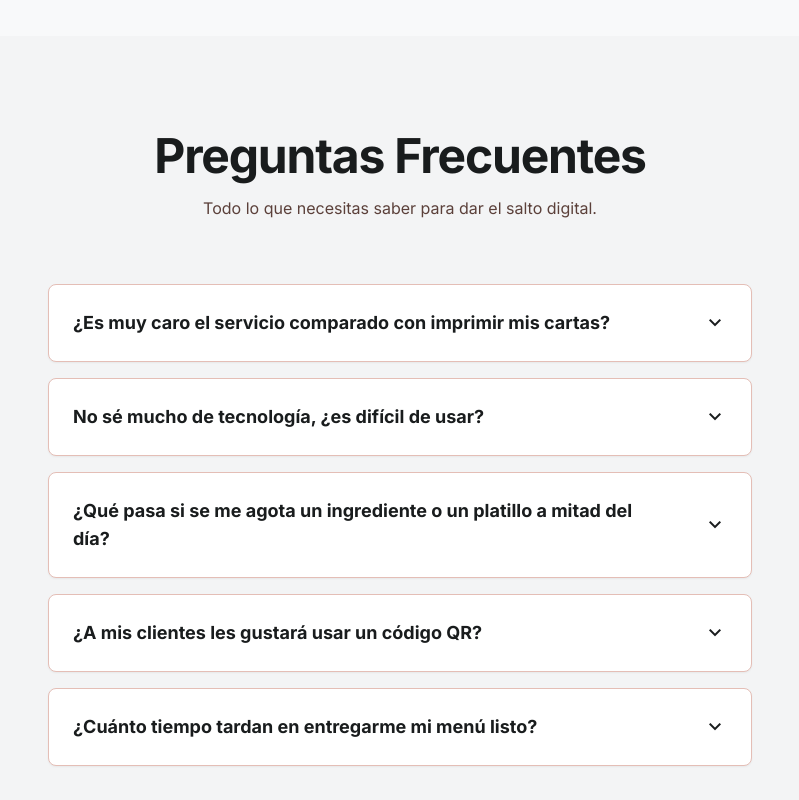
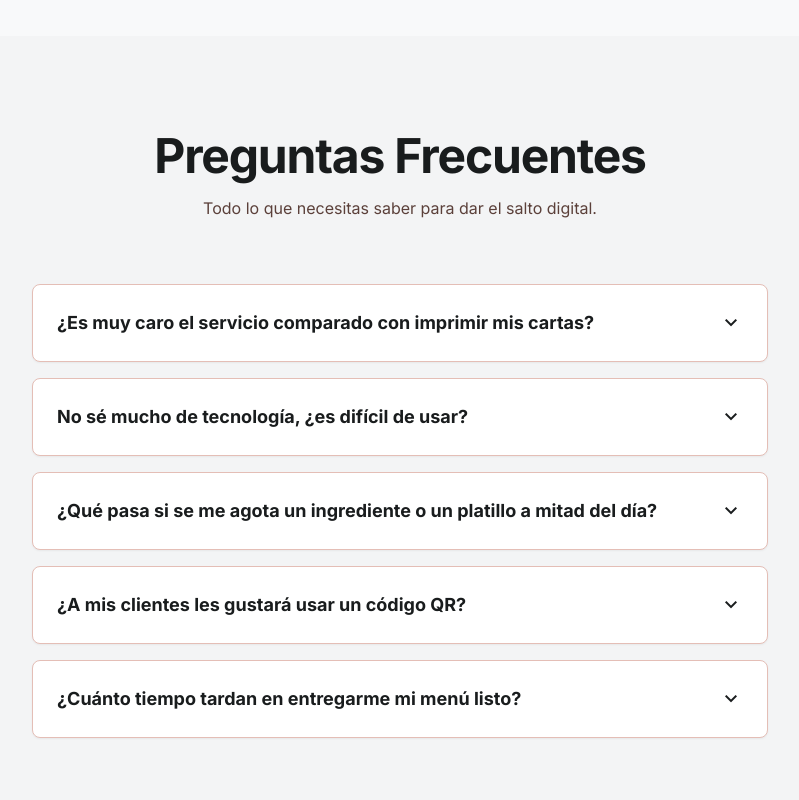
Before and after one commit to laloehm/menusclic, a React (Vite) app: page / in a window 1280 px wide. Shown: the part 3100-3900 px from the top of the page, without its empty margins (240-1039 px from the left). Built offline with nearby package versions, Linux system fonts and the light colour scheme.

Commit message:
Repetir despliegue para asegurar max-w-3xl a 50rem

```diff
--- a/tailwind.config.js
+++ b/tailwind.config.js
@@ -66,6 +66,9 @@ export default {
         "lg": "0.25rem",
         "xl": "0.5rem"
       },
+      maxWidth: {
+        "3xl": "50rem",
+      },
     },
   },
   plugins: [],
```
